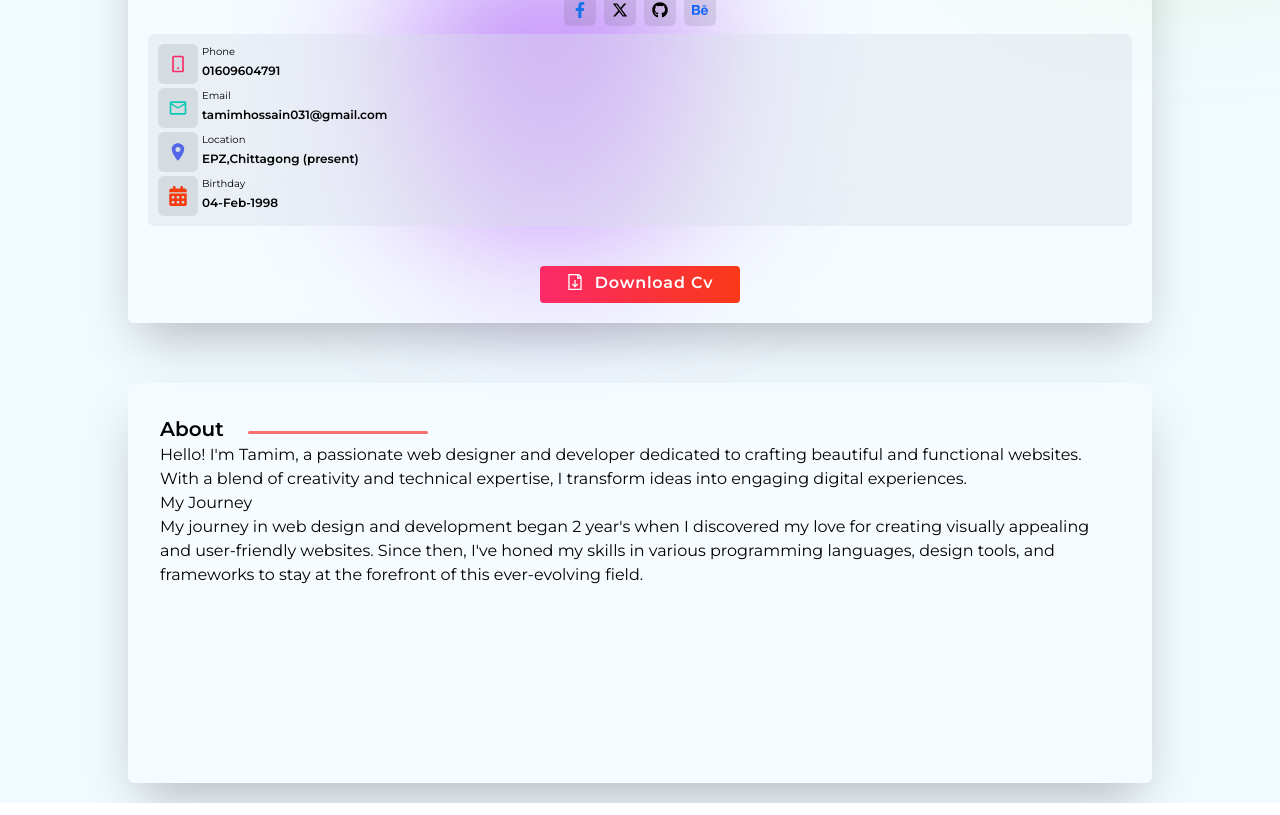
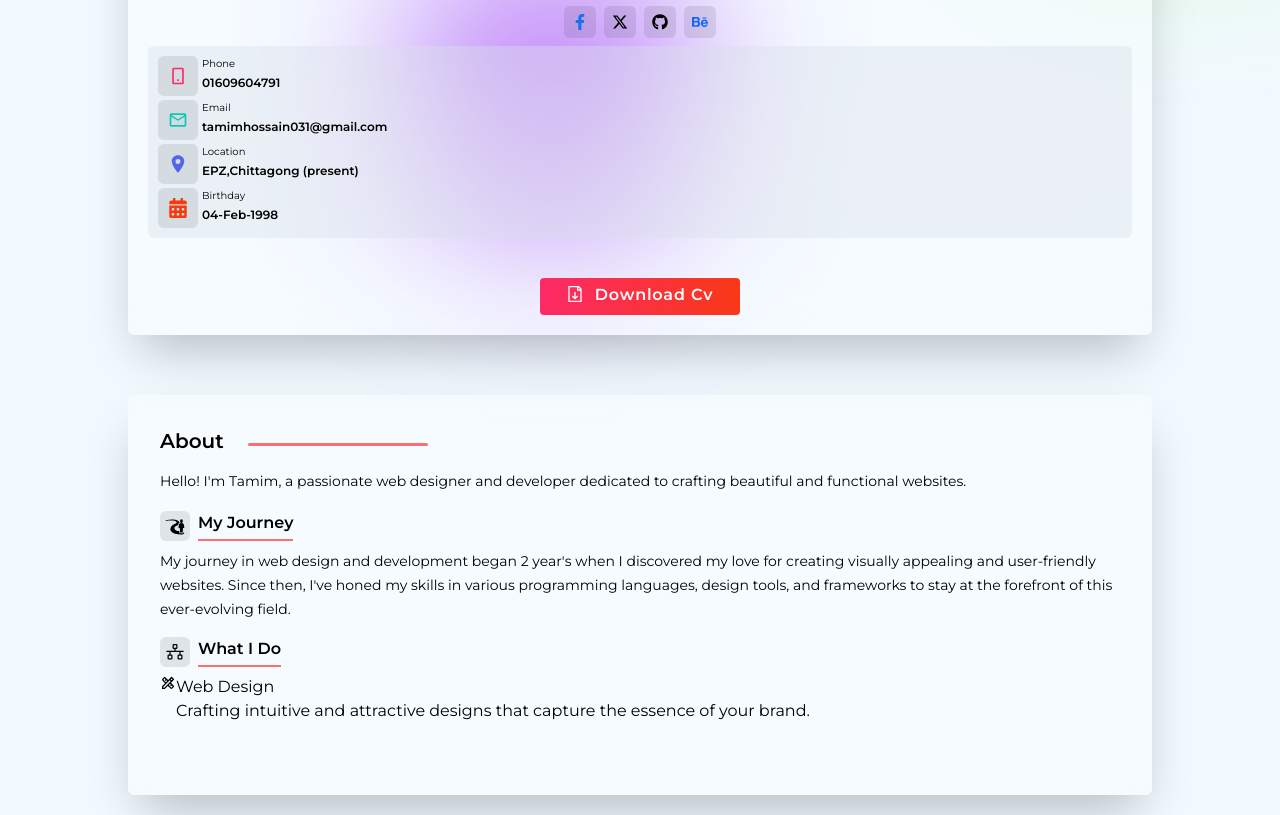
Before and after one commit to TamimHossain031/portfolio, a React (Vite) app: page / in a window 1280 px wide. Shown: the part 374-1189 px from the top of the page. Built offline with nearby package versions, Linux system fonts and the light colour scheme.

Commit message:
add about section

```diff
--- a/src/components/About.jsx
+++ b/src/components/About.jsx
@@ -1,13 +1,49 @@
+import { GiJourney } from "react-icons/gi";
+import { PiNetwork } from "react-icons/pi";
+import { MdOutlineDesignServices } from "react-icons/md";
 export default function About() {
+  const myWork=[
+    {
+      id:1,
+      name:'Web Design',
+      desc:'Crafting intuitive and attractive designs that capture the essence of your brand.',
+      logo:<MdOutlineDesignServices />,
+      color:'#219C90'
+    }
+  ]
   return (
     <div className="text-left p-3">
      <div className='flex gap-6'>
-      <h1 className='text-xl font-semibold'>About</h1>
+      <h1 className='text-xl font-semibold mb-3'>About</h1>
       <span className='w-[180px] h-[3px] rounded-full inline-block bg-red-400 mt-4'></span>
      </div>
-     <p>Hello! I'm Tamim, a passionate web designer and developer dedicated to crafting beautiful and functional websites. With a blend of creativity and technical expertise, I transform ideas into engaging digital experiences.</p>
-     <h2>My Journey</h2>
-     <p>My journey in web design and development began 2 year's when I discovered my love for creating visually appealing and user-friendly websites. Since then, I've honed my skills in various programming languages, design tools, and frameworks to stay at the forefront of this ever-evolving field.</p>
+     <p className='text-sm leading-7'>Hello! I'm Tamim, a passionate web designer and developer dedicated to crafting beautiful and functional websites.</p>
+     <div className='mt-4 mb-2 flex gap-2 '>
+      <span className='size-[30px] text-[20px] flex items-center justify-center bg-[#15202b]/10 dark:bg-white/10 rounded-md'><GiJourney /></span>
+     <h2 className='font-semibold w-fit  border-b-2 border-b-red-400 pb-1'>My Journey</h2>
+     </div>
+
+     <p className='text-sm leading-6'>My journey in web design and development began 2 year's when I discovered my love for creating visually appealing and user-friendly websites. Since then, I've honed my skills in various programming languages, design tools, and frameworks to stay at the forefront of this ever-evolving field.</p>
+     <div className='mt-4 mb-2 flex gap-2 '>
+      <span className='size-[30px] text-[20px] flex items-center justify-center bg-[#15202b]/10 dark:bg-white/10 rounded-md'><PiNetwork /></span>
+     <h2 className='font-semibold w-fit  border-b-2 border-b-red-400 pb-1'>What I Do</h2>
+     </div>
+     {myWork.map(singleData=> <SingleWork key={singleData.id} data={singleData}/>)}
+
     </div>
   )
 }
+
+function SingleWork(data){
+  const{logo,name,desc,color} = data.data;
+
+  return(
+    <div className='flex'>
+      <div>{logo}</div>
+      <div>
+        <h2>{name}</h2>
+        <p>{desc}</p>
+      </div>
+    </div>
+  )
+}
--- a/src/components/AllDetails.jsx
+++ b/src/components/AllDetails.jsx
@@ -1,10 +1,10 @@
+import Data from "./Data";
 import Nav from "./Nav";
-import Data from "./Data";
 export default function AllDetails() {
   return (
     <>
       <Nav />
-      <Data/>
+      <Data />
     </>
   );
 }
--- a/src/components/Identity.jsx
+++ b/src/components/Identity.jsx
@@ -18,7 +18,7 @@ export default function Identity() {
       <h1 className="text-xl font-[400] tracking-wide flex gap-2 mx-auto w-fit bg-white/10 p-3 rounded-full backdrop-blur-[50px]">
         <AiOutlineUser /> <span className="mt-[-4px]">Tamim Hossain</span>
       </h1>
-      <p className="font-thin text-black dark:text-white pt-2 tracking-wider">
+      <p className="font-thin text-black dark:text-white pt-2 tracking-wider mb-5">
         Web Designer & Developer
       </p>
       <Social />
```
